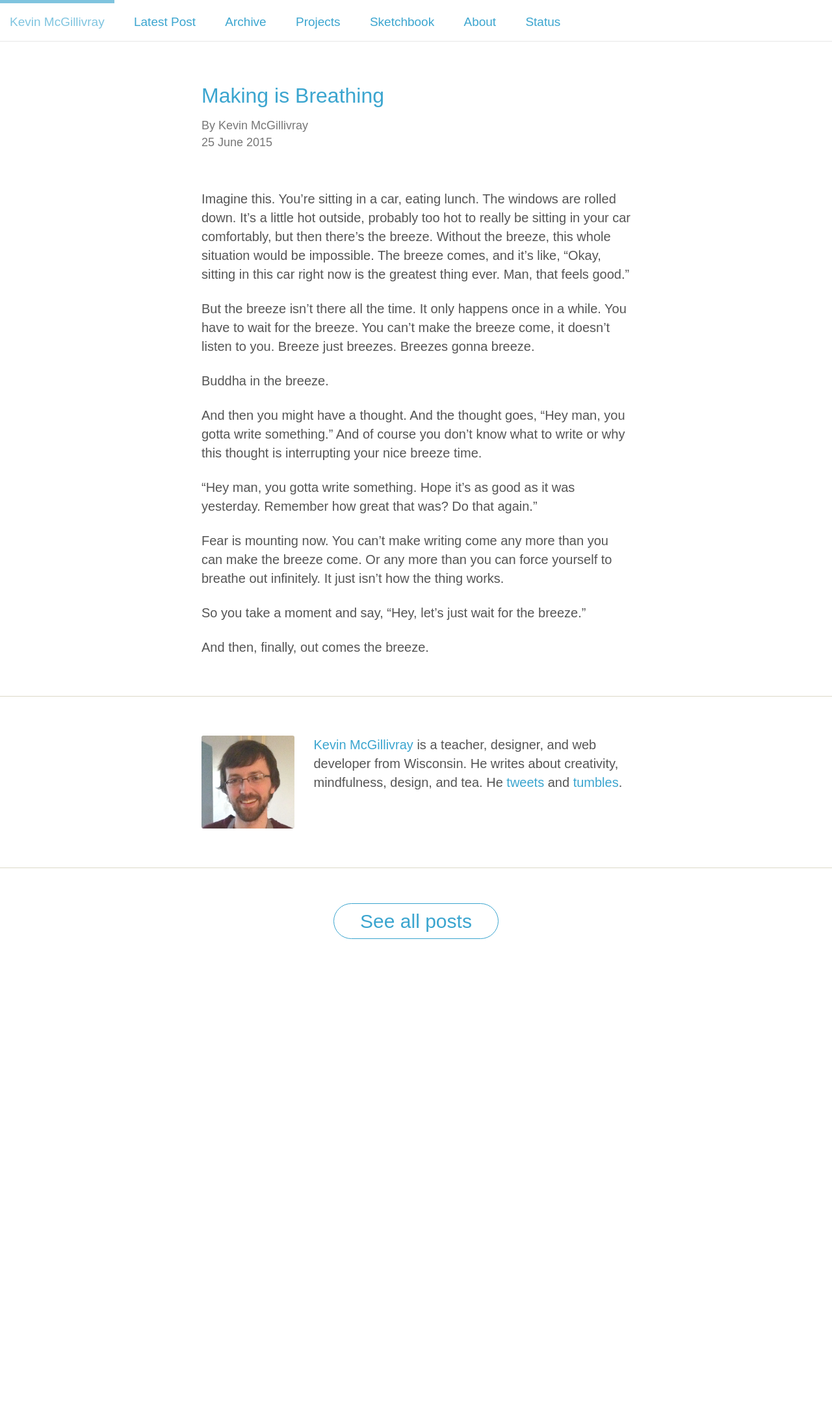
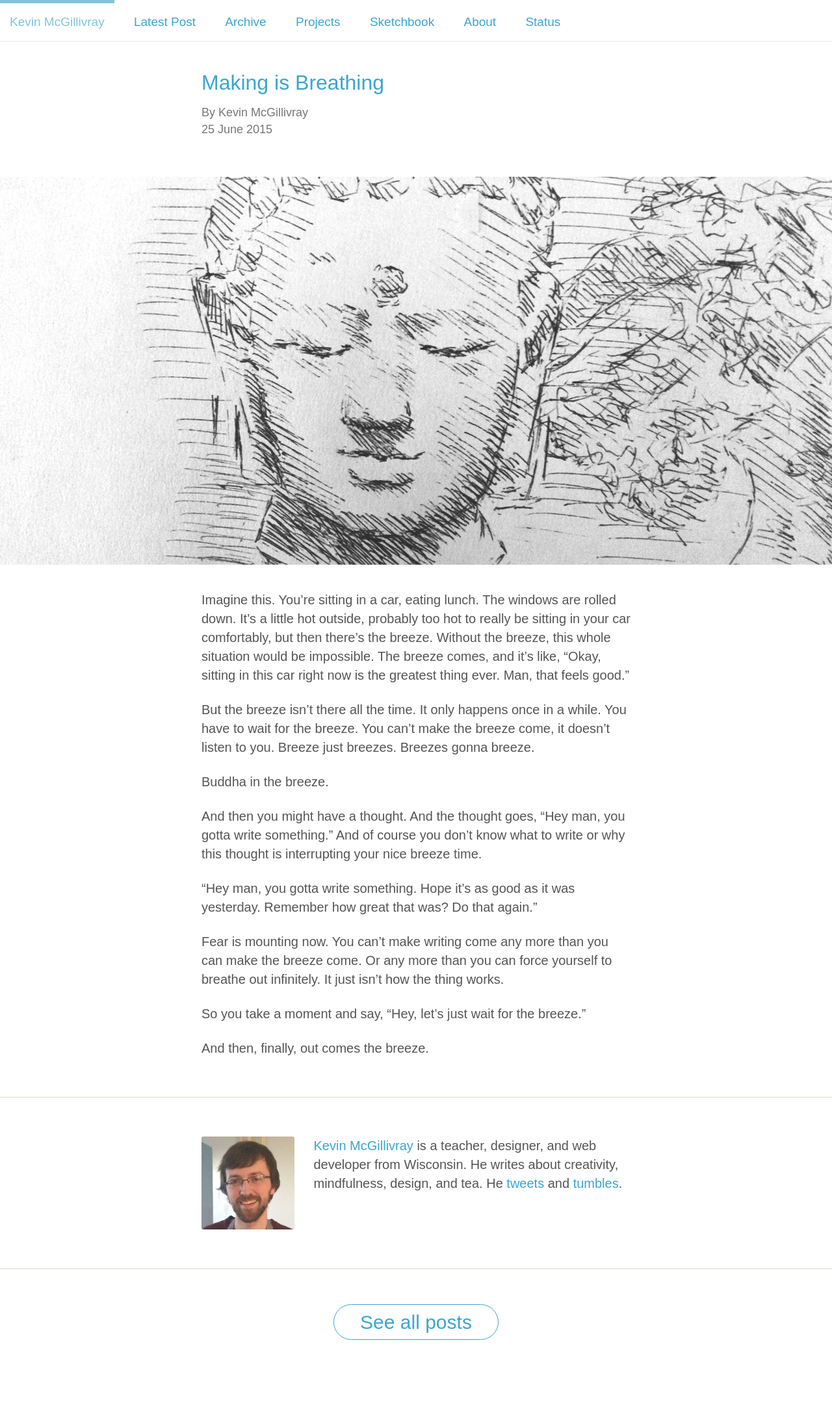
Before and after one commit to kmcgillivray/kmcgillivray.github.io, a Jekyll site: the page built from _posts/2015-06-25-making-is-breathing.md, in a window 1280 px wide. Shown: the whole page at 65% size. Built offline with Jekyll 4.4.1, drawn with Linux system fonts in a browser that asks for light colours; nearby versions of some CDN libraries; before the commit the page ends 1539 px from its top, so only the background shows below that.

Commit message:
Image maybe

```diff
--- a/_layouts/post.html
+++ b/_layouts/post.html
@@ -3,14 +3,20 @@ layout: page-wide
 newsletter: true
 ---
 
-<div class="container-narrow">
-  <div class="post">
+<div class="post">
+  <div class="container-narrow">
     <div class="post-header">
-  	  <h1>{{ page.title }}</h1>
-  	  <p class="post-meta">By Kevin McGillivray<br>{{ page.date | date: "%-d %B %Y" }}</p>
+	    <h1>{{ page.title }}</h1>
+	    <p class="post-meta">By Kevin McGillivray<br>{{ page.date | date: "%-d %B %Y" }}</p>
     </div>
+  </div>
+  {% if page.image %}
+    <img class="post-image" src="/img/{{ page.image }}">
+  {% endif %}
+  <div class="container-narrow">
     {{ content }}
   </div>
+</div>
 
 </div>
 
--- a/_posts/2015-06-25-making-is-breathing.md
+++ b/_posts/2015-06-25-making-is-breathing.md
@@ -2,6 +2,7 @@
 layout: post
 title: Making is Breathing
 category: writing
+image: making-is-breathing.jpg
 ---
 
 Imagine this. You're sitting in a car, eating lunch. The windows are rolled down. It's a little hot outside, probably too hot to really be sitting in your car comfortably, but then there's the breeze. Without the breeze, this whole situation would be impossible. The breeze comes, and it's like, "Okay, sitting in this car right now is the greatest thing ever. Man, that feels good."
--- a/_sass/post.scss
+++ b/_sass/post.scss
@@ -3,10 +3,10 @@
   margin-right: auto;
 }
 .post-header {
-  margin-bottom: 3rem;
+  margin-bottom: 2rem;
 }
 .post-header h1 {
-  margin-top: 3rem;
+  margin-top: 2rem;
 }
 .post-meta {
 	color: #777;
@@ -16,3 +16,6 @@
 	padding-bottom: 2rem;
   text-align: center;
 }
+.post-image {
+  margin-bottom: 2rem;
+}
```
Also changed, not shown: img/making-is-breathing.jpg (added).
